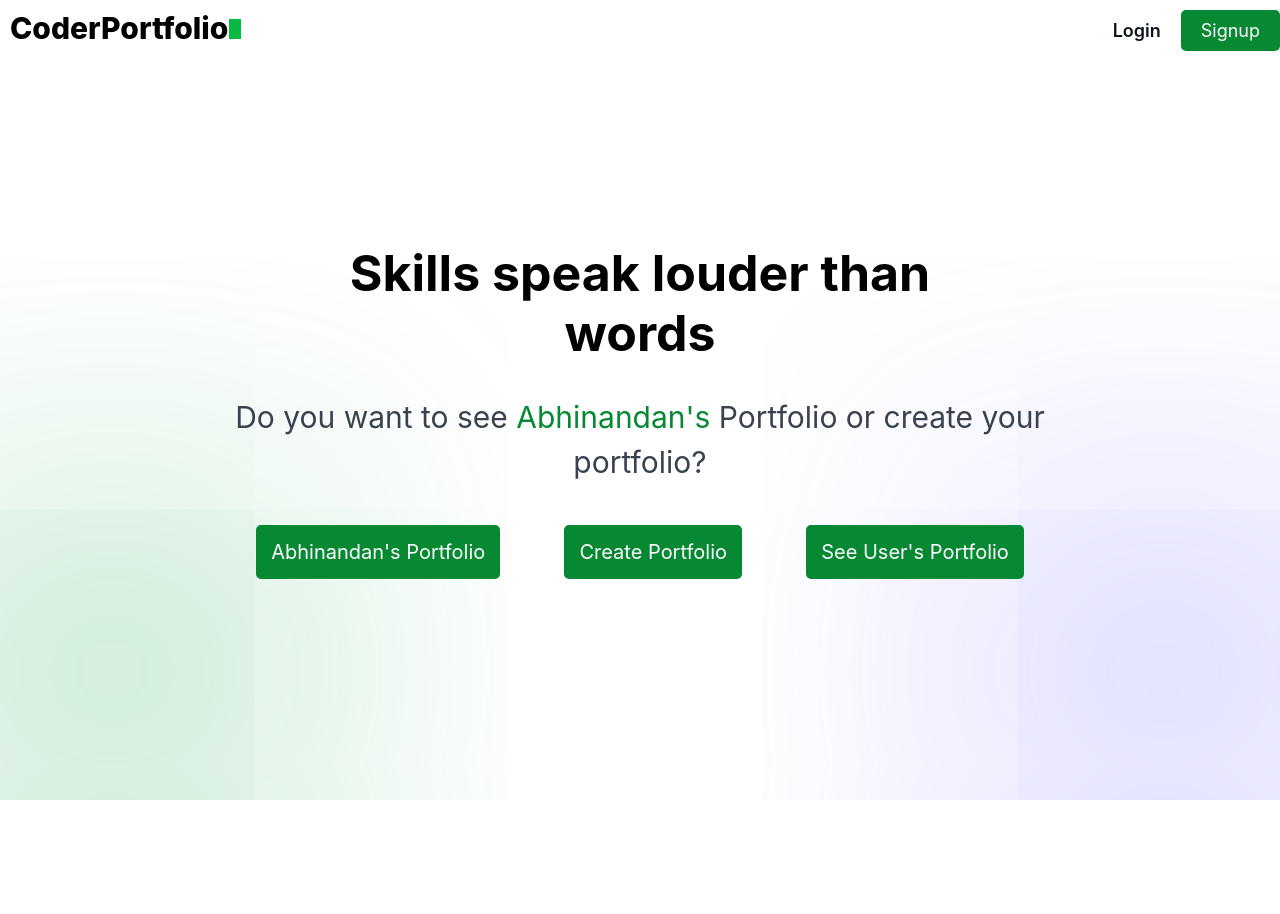
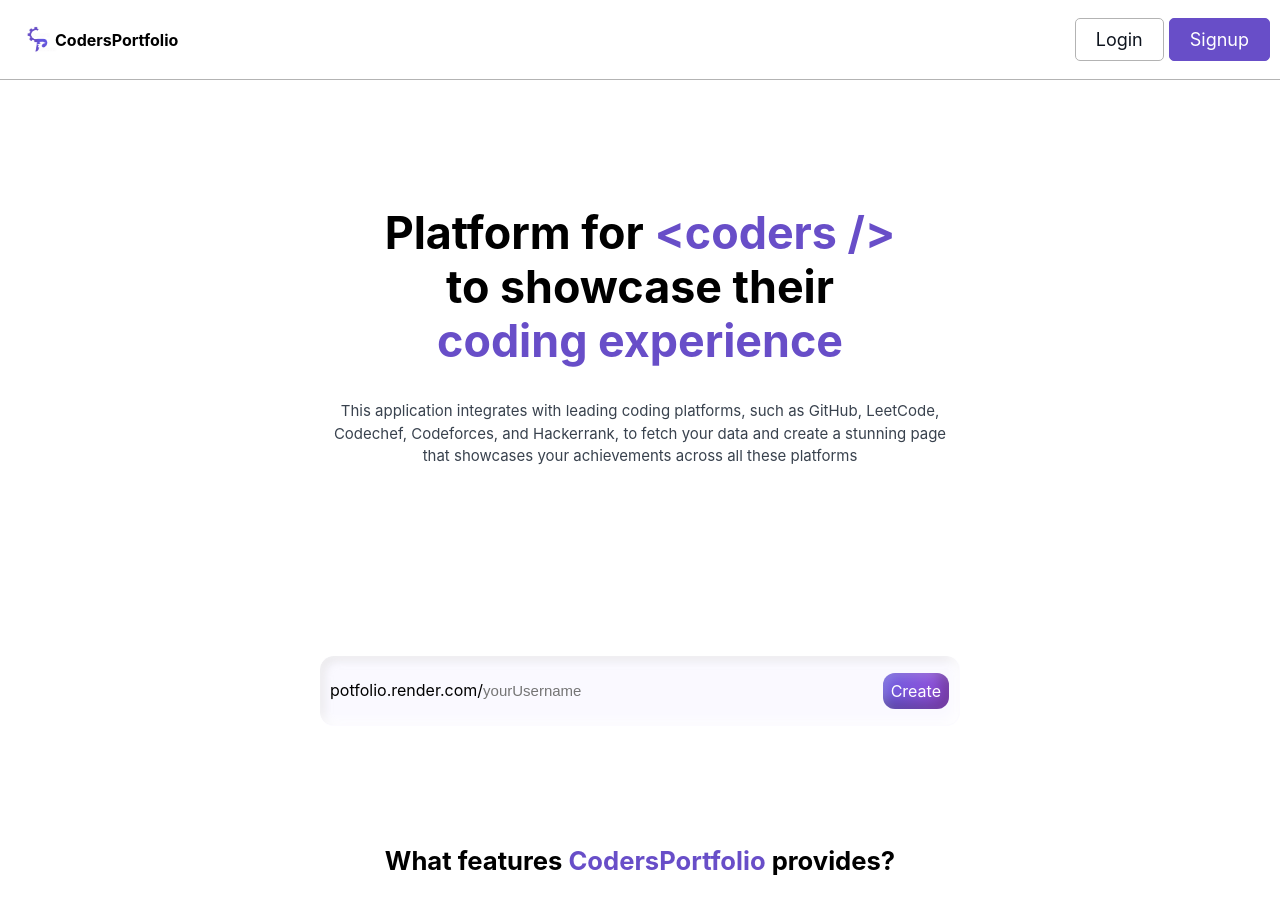
Before and after one commit to abhinandanmishra1/coders-portfolio, a React (Create React App) app in the folder client/: page / in a window 1280 px wide. Shown: the top 914 px of the page. Before the commit the page ends 800 px from the top, so only its background shows below. Built offline with nearby package versions, Linux system fonts and the light colour scheme; a web font is replaced by a local one.

Commit message:
feat: updated home page

```diff
--- a/client/src/components/Navbar/index.js
+++ b/client/src/components/Navbar/index.js
@@ -1,25 +1,19 @@
 import React from 'react'
 import NavItem from './NavItem';
 import { Link } from 'react-router-dom';
+import Logo from 'assets/images/CodersPortfolio.png';
+import Logo2 from 'assets/images/logo2.png';
 
 const Navbar = ({left, middle, right}) => {
 
   return (
     <div className='nav'>
         <div className="nav__left">
-            <div className="nav__left--title">
-                {left || 'CoderPortfolio'}
+            <div className="nav__logo">
+                <img className='nav__logo--img' src={Logo2} alt="CodersPortfolio" />
+                <p className='nav__logo--title'> CodersPortfolio </p>
             </div>
         </div>
-        {
-            middle && (
-                <div className="nav__middle">
-                    {
-                        middle.map((navItem)=> <NavItem item = {navItem}/>)
-                    }
-                </div>
-            )
-        }
         <div className="nav__right">
             <Link to={'/auth/login'} className="nav__login-btn"> Login </Link>
             <Link to={'/auth/signup'} className="nav__signup-btn"> Signup </Link>
--- a/client/src/components/styles/_navbar.scss
+++ b/client/src/components/styles/_navbar.scss
@@ -1,65 +1,81 @@
 .nav {
     @include flex;
     @include justify-between;
+    position: fixed;
+    top: 0;
+    left: 0;
 
-    padding-top: 1rem;
+    padding: 1rem;
     max-height: 10vh;
     position: sticky;
     top: 0;
     left: 0;
+    background: #ffffff;
+    border-bottom: 0.1rem solid $select-border-color;
 
-    &__left {
+    &__logo {
+        @include flex;
+        @include align-c;
+
+        height: 100%;
+        width: 7rem;
+        cursor: pointer;
+        position: relative;
+
+        &--img {
+            height: 100%;
+            width: 100%;
+        }
+
         &--title {
-            font-size: 3rem;
-            font-weight: 800;
-            margin-left: 1rem;
-            cursor: pointer;
+            font-weight: bold;
+            position: absolute;
+            left: 4.5rem;
+            line-height: 2rem;
 
-            &::after {
-                content: "";
-                display: inline-block;
-                background: lighten($hr-green-color, 10);
-                margin-left: 0.1rem;
-                height: 2rem;
-                width: 1.2rem;
-            }
-
-            @include tablet {
-                font-size: 1.5rem;
+            @include mobile {
+                display: none;
             }
         }
-    }
 
-    &__middle {
-        color: green;
     }
 
     &__right {
         @include flex;
         @include justify-between;
         @include align-c;
+        gap: 0.5rem;
     }
 
     &__login-btn {
         text-decoration: none;
-        line-height: 1.538em;
-        font-size: 1.8rem;
-        font-weight: 600;
-        margin-right: 2rem;
+        font-size: clamp(1vw, 1.8rem, 2.5vw);
+        padding: 1rem 2rem;
+        border-radius: 0.5rem;
         color: $hr-black-color;
+        border: 0.1rem solid $select-border-color;
+        transition: 0.7s;
+
+        &:hover {
+            background-color: #000;
+            color: #f5f5f5;
+            border: 0.1rem solid #f5f5f5;
+        }
     }
 
     &__signup-btn {
-        font-size: 1.8rem;
+        font-size: clamp(1vw, 1.8rem, 2.5vw);
         text-decoration: none;
         color: $white;
         padding: 1rem 2rem;
-        background-color: $hr-green-color;
+        background-color: #684ec8;
+        border: 0.1rem solid #684ec8;
         border-radius: 0.5rem;
-        transition: 1s;
+        transition: 0.5s;
 
         &:hover {
-            background-color: lighten($hr-green-color, 5);
+            background-color: #5640a4;
+            border: 0.1rem solid #f5f5f5;
         }
     }
 }
--- /dev/null
+++ b/client/src/pages/Home/About.js
@@ -0,0 +1,22 @@
+import React from "react";
+
+const About = () => {
+	return (
+		<div className="about">
+			<div className="about__title">
+				<h1>
+					What features {" "}
+					<span>
+						CodersPortfolio
+					</span>{" "}
+					provides?
+				</h1>
+			</div>
+			<div className="about__description">
+
+			</div>
+		</div>
+	);
+};
+
+export default About;
--- a/client/src/pages/Home/index.js
+++ b/client/src/pages/Home/index.js
@@ -1,23 +1,24 @@
-import React from 'react';
+import React from "react";
 import { useNavigate } from "react-router-dom";
 
 import Button from "components/Button";
-import Navbar from 'components/Navbar';
+import Navbar from "components/Navbar";
+import About from "./About";
 
 const Home = () => {
 	const navigate = useNavigate();
 
 	const signUp = () => {
 		navigate("/auth/signup");
-    }
+	};
 
 	const defaultProfile = () => {
 		navigate("/abhinandanmishra1/profile");
-    }
+	};
 
 	const ViewProfile = () => {
 		navigate("/viewProfile");
-    }
+	};
 
 	return (
 		<>
@@ -25,20 +26,35 @@ const Home = () => {
 			<div className="home">
 				<div className="home__intro-title">
 					<h1>
-                        Skills speak louder than words
+						Platform for{" "}
+						<span>
+							{"<"}coders {"/>"}
+						</span>{" "}
+						to showcase their <span>coding experience</span>
 					</h1>
 				</div>
-                <div className="home__intro-subtitle">
-                    Do you want to see <span>Abhinandan's</span> Portfolio or create your portfolio?
+				<p className="home__intro-subtitle">
+					{" "}
+					This application integrates
+					with leading coding platforms, such as GitHub, LeetCode, Codechef,
+					Codeforces, and Hackerrank<span>
+                    , to fetch your data and create a stunning
+					page that showcases your achievements across all these platforms
+                    </span>
+				</p>
+				<div className="home__create-portfolio">
+                    <div className="home__create-portfolio--input-container">
+                        <span className="home__create-portfolio--input-text">potfolio.render.com/</span>
+                        <input className="home__create-portfolio--input" type="text" placeholder="yourUsername" />
                     </div>
-                <div className="home__next">
-                    <Button type="type1" title="Abhinandan's Portfolio" onClick={defaultProfile} customClass="home__btn" />
-                    <Button type="type1" title="Create Portfolio" onClick={signUp} customClass="home__btn" />
-                    <Button type="type1" title="See User's Portfolio" onClick={ViewProfile} customClass="home__btn" />
+                    <div class="home__create-portfolio--btn">
+                        Create
                     </div>
                 </div>
+			</div>
+            <About />
 		</>
-    )
-}
+	);
+};
 
 export default Home;
--- a/client/src/styles/home.scss
+++ b/client/src/styles/home.scss
@@ -1,36 +1,31 @@
 .home {
-    @include flex-col;
-    @include justify-c;
-    @include align-c;
+    display: grid;
+    grid-template-rows: repeat(5, 1fr);
 
     width: 100%;
     height: 90vh;
 
     &__intro-title {
-        width: 50%;
+        width: 40%;
         text-align: center;
+        grid-row: 1 / span 2;
+        align-self: self-end;
+        justify-self: center;
 
         h1 {
-            font-size: 5rem;
+            font-size: clamp(2vw, 4.5rem, 3.5vw);
         }
 
-        @include tablet {
-            h1 {
-                font-size: 5rem;
-            }
-        }
-
-        @include mobile {
-            h1 {
-                font-size: 2rem;
-            }
+        span {
+            color: #684ec8;
         }
     }
 
     &__intro-subtitle {
-        width: 70%;
+        grid-row: 3 / span 2;
+        width: 50%;
         margin-top: 1rem;
-        font-size: 3rem;
+        font-size: 1.5rem;
         text-align: center;
         line-height: 1.5;
         margin: 3.2rem auto 0;
@@ -38,66 +33,104 @@
         text-align: center;
 
         span {
-            color: $color-primary-dark;
+            @include tablet {
+                display: none;
+            }
         }
     }
 
-    &__next {
+    &__create-portfolio {
         @include flex;
-        @include justify-evenly;
+        @include justify-between;
+        @include align-c;
 
-        width: 70%;
-        margin-top: 4rem;
+        padding: 1rem;
+        width: 50%;
+        justify-self: center;
+        border-radius: 1.4rem;
+        background: #faf9ff;
+        border-color: hsla(0,0%,100%,.4);
+        border-style: solid;
+        border-width: 0 1px 1px 0;
+        box-shadow: inset -3px -3px 14px #fff, inset 4px 4px 8px rgb(198 195 195 / 40%);
+        height: 70px;
+
+
+        &--input {
+            border: none;
+            outline: none;
+            background-color: initial;
+            font-family: "Poppins",sans-serif;
+            font-style: normal;
+            font-weight: 500;
+            font-size: clamp(1vw, 1.5rem, 2.5vw);
+            line-height: 24px;
+            color: #684ec8;
+        }
+
+        &--btn {
+            display: flex;
+            align-items: center;
+            padding: 8px;
+            border-radius: 12px;
+            background: linear-gradient(100.98deg,#6360de -19.09%,#a24bd8 117.78%);
+            box-shadow: inset -8px -8px 14px rgb(0 0 0 / 25%), inset 4px 4px 10px hsl(0deg 0% 100% / 20%);
+            cursor: pointer;
+            white-space: nowrap;
+            transition: 1.5s;
+            color: white;
+        }
 
         @include tablet {
-            @include flex-col;
-            @include align-c;
+            width: 70%;
+        }
+
+        @include mobile {
+            width: 80%;
+
+            &--input-text {
+                display: none;
+            }
+        }
+    }
+}
+
+.about {
+    display: grid;
+    grid-template-rows: repeat(6, 1fr);
+    width: 100%;
+    height: 90vh;
+
+    &__title {
+        width: 40%;
+        text-align: center;
+        grid-row: 1 / 2;
+        justify-self: center;
+        align-self: center;
+
+        h1 {
+            font-size: clamp(2vw, 2rem, 3.5vw);
+        }
+
+        span {
+            color: #684ec8;
         }
     }
 
-    &__btn {
-        padding: 1.5rem;
-        font-size: 2rem;
+    &__description {
+        width: 50%;
+        margin-top: 1rem;
+        font-size: 1.5rem;
+        text-align: center;
+        line-height: 1.5;
+        margin: 3.2rem auto 0;
+        color: #39424E;
+        text-align: center;
 
-        @include tablet {
-            margin-top: 1rem;
-            width: 50%;
-        }
-
-        @include mobile {
-            width: 70%;
+        span {
+            @include tablet {
+                display: none;
+            }
         }
     }
-
-    &::before {
-        content: '';
-        position: absolute;
-        width: 1px;
-        height: 1px;
-        display: block;
-        background: #6E6BFE;
-        border-radius: 50%;
-        box-shadow: 0 0 1000px 350px #6e6bfe;
-        z-index: -1;
-        right: 0;
-        top: 100%;
-        transform: translate(-80%, -80%);
-        opacity: .2;
-    }
-
-    &::after {
-        content: '';
-        position: absolute;
-        width: 1px;
-        height: 1px;
-        display: block;
-        background: #1BA94C;
-        border-radius: 50%;
-        box-shadow: 0 0 1000px 350px #1ba94c;
-        z-index: -1;
-        left: 0;
-        top: 100%;
-        transform: translate(80%, -80%);
-        opacity: .2;
-    }
 }
```
Also changed, not shown: client/src/assets/images/CodersPortfolio.png (added), client/src/assets/images/logo2.png (added). Lines whose indentation alone changed are shown as unchanged.
